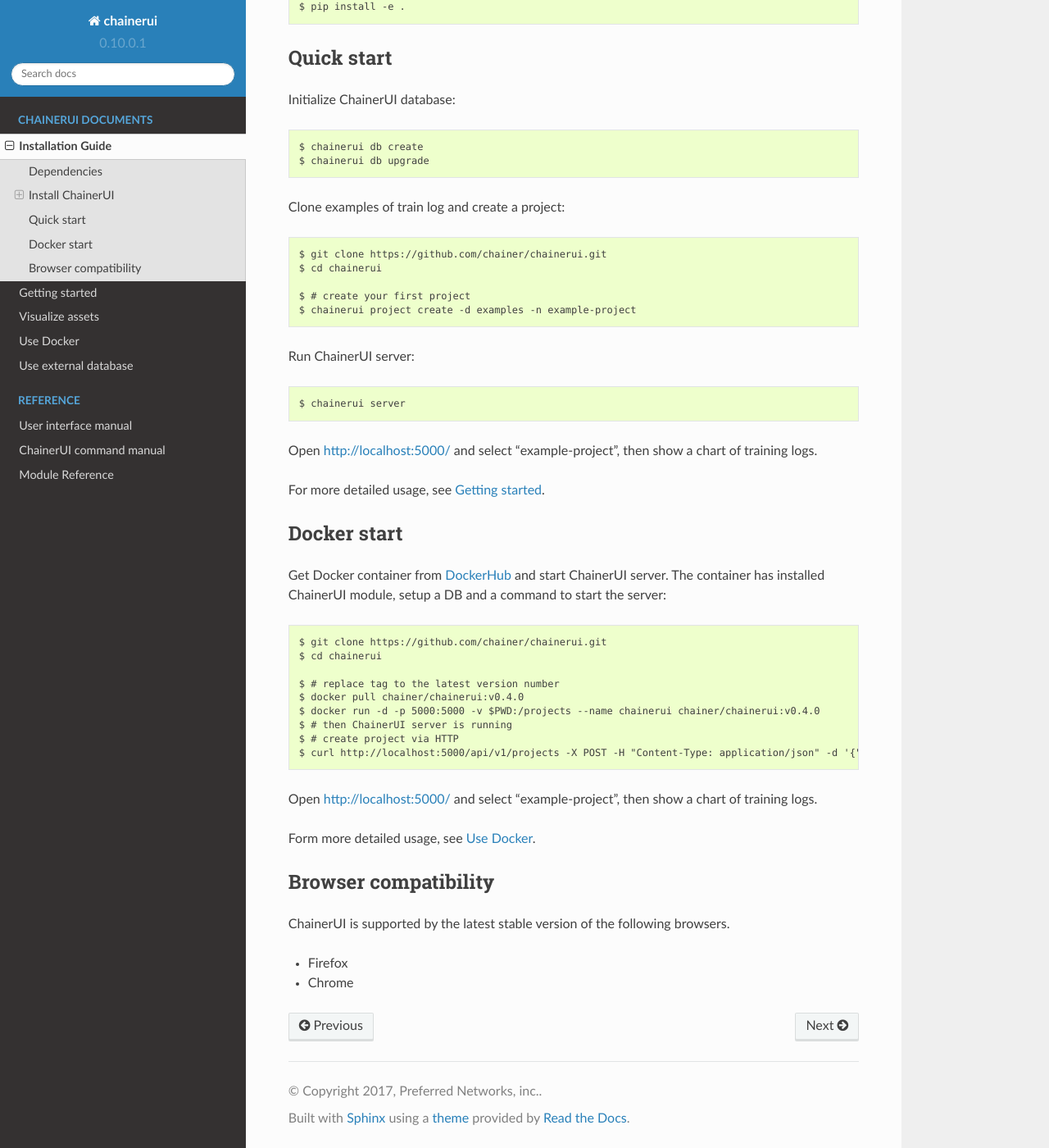
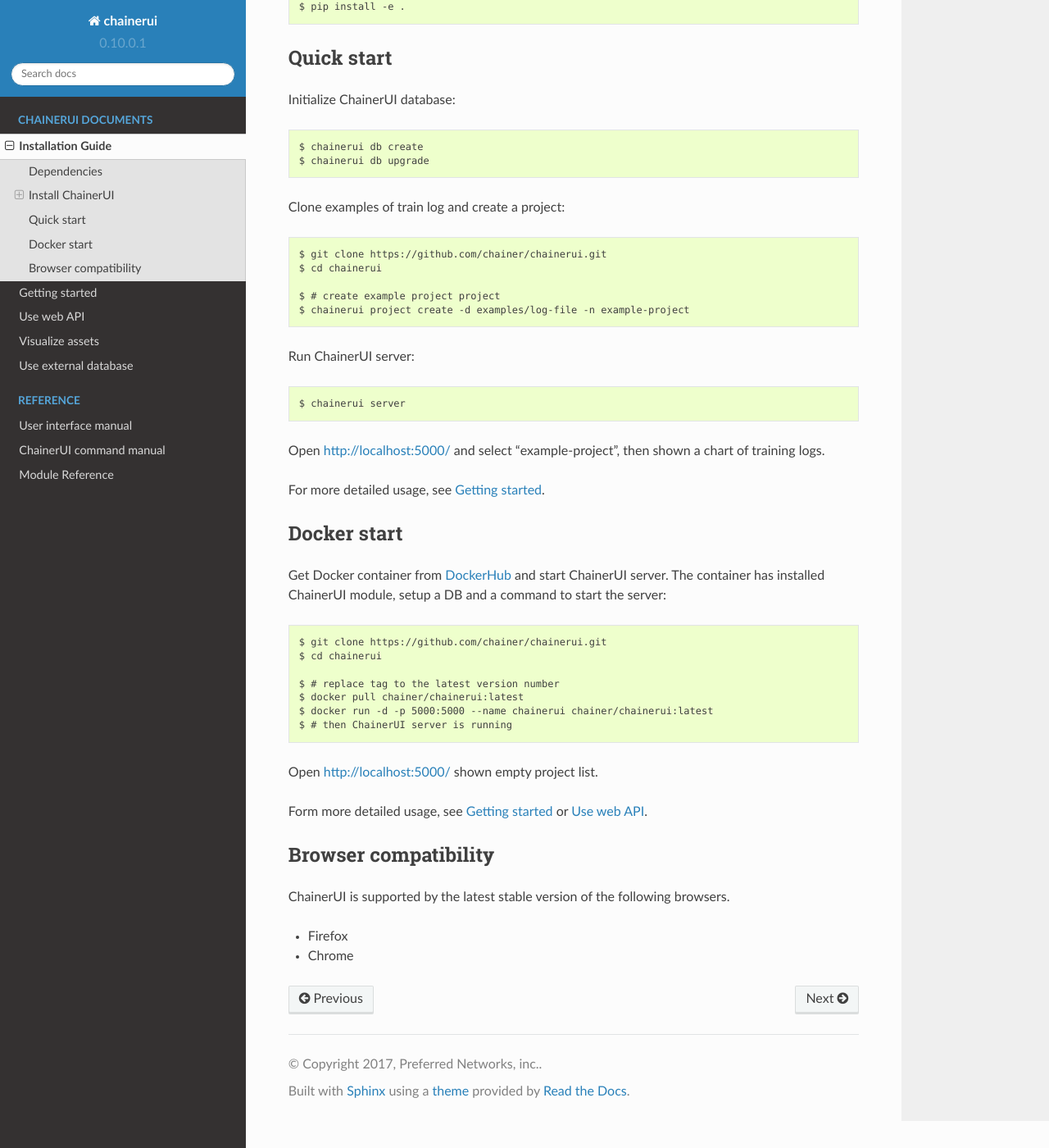
Before and after one commit to chainer/chainerui, a Sphinx documentation site: the page built from docs/source/install.rst, in a window 1280 px wide and 1400 px high, scrolled down 1138 px. Shown: the whole window at 82% size. Built offline with Sphinx 7.4.7 and the Read the Docs theme 2.0.0, drawn with Linux system fonts in a browser that asks for light colours.

Commit message:
fix docs

```diff
--- a/docs/source/conf.py
+++ b/docs/source/conf.py
@@ -181,5 +181,7 @@ import scipy
 import chainerui
 '''
 
+autodoc_mock_imports = ['ignite']
+
 
 html_scaled_image_link = False
--- a/docs/source/index.rst
+++ b/docs/source/index.rst
@@ -8,8 +8,8 @@ ChainerUI -- User interface for Chainer
 
    install
    getstart
+   webapi
    assets
-   docker
    external_db
 
 
--- a/docs/source/install.rst
+++ b/docs/source/install.rst
@@ -50,17 +50,19 @@ Clone examples of train log and create a project::
   $ git clone https://github.com/chainer/chainerui.git
   $ cd chainerui
 
-  $ # create your first project
-  $ chainerui project create -d examples -n example-project
+  $ # create example project project
+  $ chainerui project create -d examples/log-file -n example-project
 
 Run ChainerUI server::
 
   $ chainerui server
 
-Open http://localhost:5000/ and select "example-project", then show a chart of training logs.
+Open http://localhost:5000/ and select "example-project", then shown a chart of training logs.
 
 For more detailed usage, see :ref:`getstart`.
 
+
+.. _install_guide_docker:
 
 Docker start
 ------------
@@ -71,15 +73,13 @@ Get Docker container from `DockerHub <https://hub.docker.com/r/chainer/chainerui
   $ cd chainerui
 
   $ # replace tag to the latest version number
-  $ docker pull chainer/chainerui:v0.4.0
-  $ docker run -d -p 5000:5000 -v $PWD:/projects --name chainerui chainer/chainerui:v0.4.0
+  $ docker pull chainer/chainerui:latest
+  $ docker run -d -p 5000:5000 --name chainerui chainer/chainerui:latest
   $ # then ChainerUI server is running
-  $ # create project via HTTP
-  $ curl http://localhost:5000/api/v1/projects -X POST -H "Content-Type: application/json" -d '{"project":{"name":"example-project","path_name":"/projects/examples"}}'
 
-Open http://localhost:5000/ and select "example-project", then show a chart of training logs.
+Open http://localhost:5000/ shown empty project list.
 
-Form more detailed usage, see :ref:`use_docker`.
+Form more detailed usage, see :ref:`getstart` or :ref:`web_api`.
 
 
 Browser compatibility
```
Also changed, not shown: other parts of docs/source/install.rst (+1 -1 lines), README.md (+2 -2 lines), docs/source/docker.rst (deleted, +0 -82 lines), docs/source/getstart.rst (+8 -6 lines), docs/source/webapi.rst (added, +51 -0 lines).
